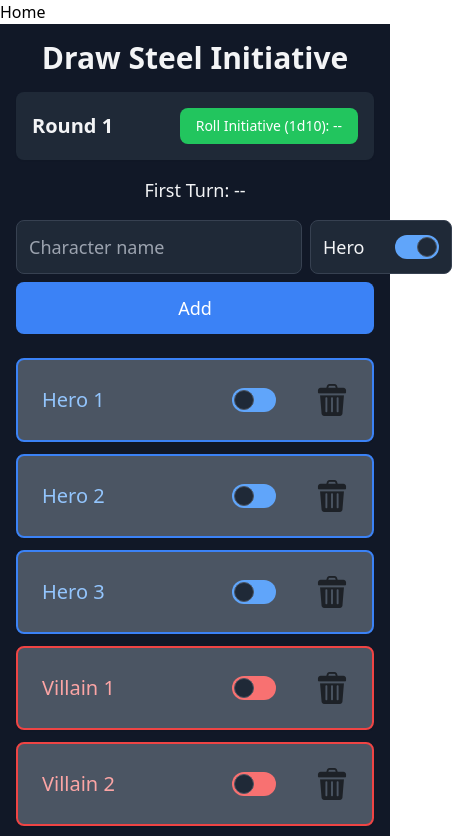
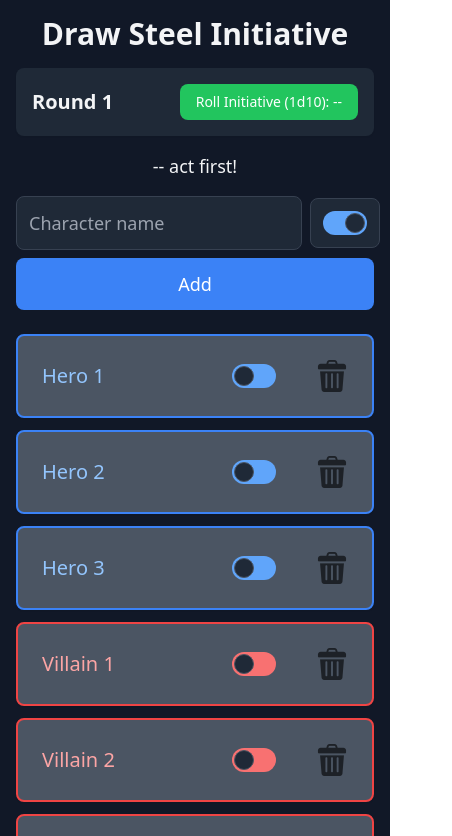
Before and after one commit to jaco129/draw-steel-initiative-tracker, a SvelteKit app: page / in a window 390 px wide. Shown: the top 836 px of the page, 452 px wide, since content can reach past the window. Built offline with nearby package versions, Linux system fonts and the light colour scheme.

Commit message:
Remove lable on small screen

```diff
--- a/src/routes/+page.svelte
+++ b/src/routes/+page.svelte
@@ -37,8 +37,6 @@
     $: safeCharacters = Array.isArray($characters) ? $characters : []; // Ensure $characters is always an array
 </script>
 
-<a href="{base}/">Home</a>
-
 <div class="min-h-screen bg-gray-900 text-gray-100 p-4">
     <div class="container mx-auto max-w-lg">
         <h1 class="text-3xl font-bold mb-4 text-center">Draw Steel Initiative</h1>
@@ -53,7 +51,7 @@
             </button>
         </div>
 
-        <p class="text-center text-lg font-medium mb-4">First Turn: {firstTurn}</p>
+        <p class="text-center text-lg font-medium mb-4">{firstTurn} act first!</p>
 
         <form on:submit|preventDefault={handleSubmit} class="flex flex-col gap-2 mb-6">
             <div class="flex gap-2 items-center">
@@ -64,7 +62,7 @@
                     class="flex-1 p-3 border border-gray-700 bg-gray-800 rounded-lg text-lg text-gray-100 placeholder-gray-400"
                 />
                 <div class="flex items-center gap-2 p-3 border border-gray-700 bg-gray-800 rounded-lg shrink-0">
-                    <span class="text-lg text-gray-100 w-16">{isHero ? 'Hero' : 'Villain'}</span>
+                    <span class="text-lg text-gray-100 w-16 hidden sm:inline">{isHero ? 'Hero' : 'Villain'}</span>
                     <label class="relative inline-flex items-center cursor-pointer">
                         <input
                             type="checkbox"
```
